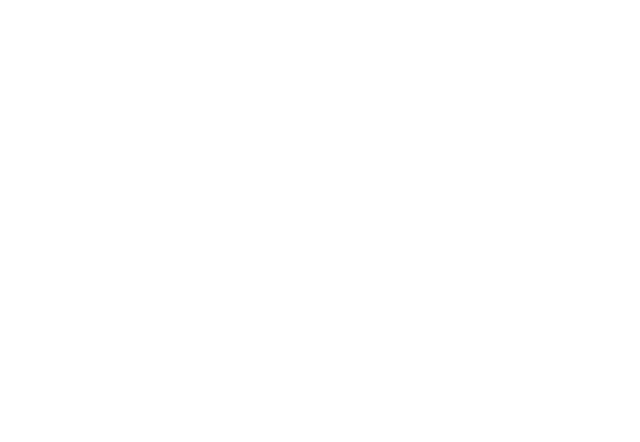
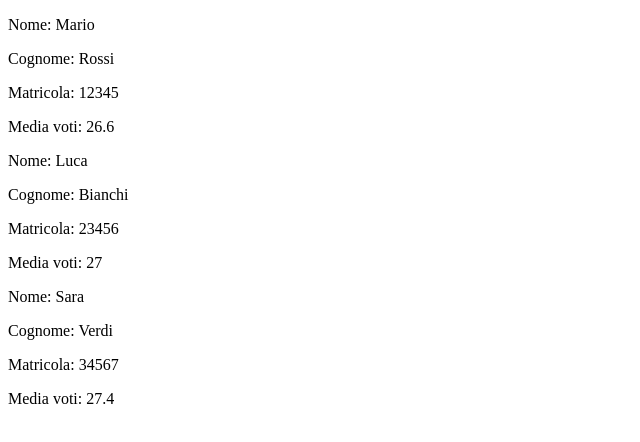
Before and after one commit to emilioff8822/js-jsnacks-blocco-5, a plain HTML site: page snack2/index.html in a window 1280 px wide. Shown: the whole page, without its empty margins (0-640 px from the left). Drawn offline with Linux system fonts and the light colour scheme.

Commit message:
commit-snack2-pagina-stamp

```diff
--- a/snack2/index.html
+++ b/snack2/index.html
@@ -7,6 +7,12 @@
   <title>facolta</title>
 </head>
 <body>
+
+<div id="risultati"></div>
+
+
+<div id="risultati2"></div>
+
   <script src="script.js"></script>
 </body>
 </html>
--- a/snack2/script.js
+++ b/snack2/script.js
@@ -30,7 +30,7 @@ voti: [24, 30, 28 ,25 ,26]},
 
 ]
 
-//calcolo media
+//calcolo media CON UNA FUNZIONE
 
 function calcolaMedia (voti){
 
@@ -63,3 +63,33 @@ return {
 
 
   console.log(studentiMedia);
+
+
+//rifaccio il calcolo usando la destrutturazione
+
+const nuovaMedia = studenti.map (function(studente){
+
+const media = calcolaMedia(studente.voti);
+const { nome , cognome , matricola , voti} = studente;
+return { nome, cognome , matricola, mediaVoti: media};
+
+
+})
+console.log("media con destrutturazione",nuovaMedia);
+
+
+// stampo in pagina senza destrutturazione
+const risultatiContainer = document.getElementById ("risultati");
+
+const risultatiHTML = studentiMedia.map ( studente =>
+ `
+  <div class="studente">
+    <p>Nome: ${studente.nome}</p>
+    <p>Cognome: ${studente.cognome}</p>
+    <p>Matricola: ${studente.matricola}</p>
+    <p>Media voti: ${studente.mediaVoti}</p>
+  </div>
+`).join("");
+
+
+risultatiContainer.innerHTML = risultatiHTML;
```
Lines whose indentation alone changed are shown as unchanged.
